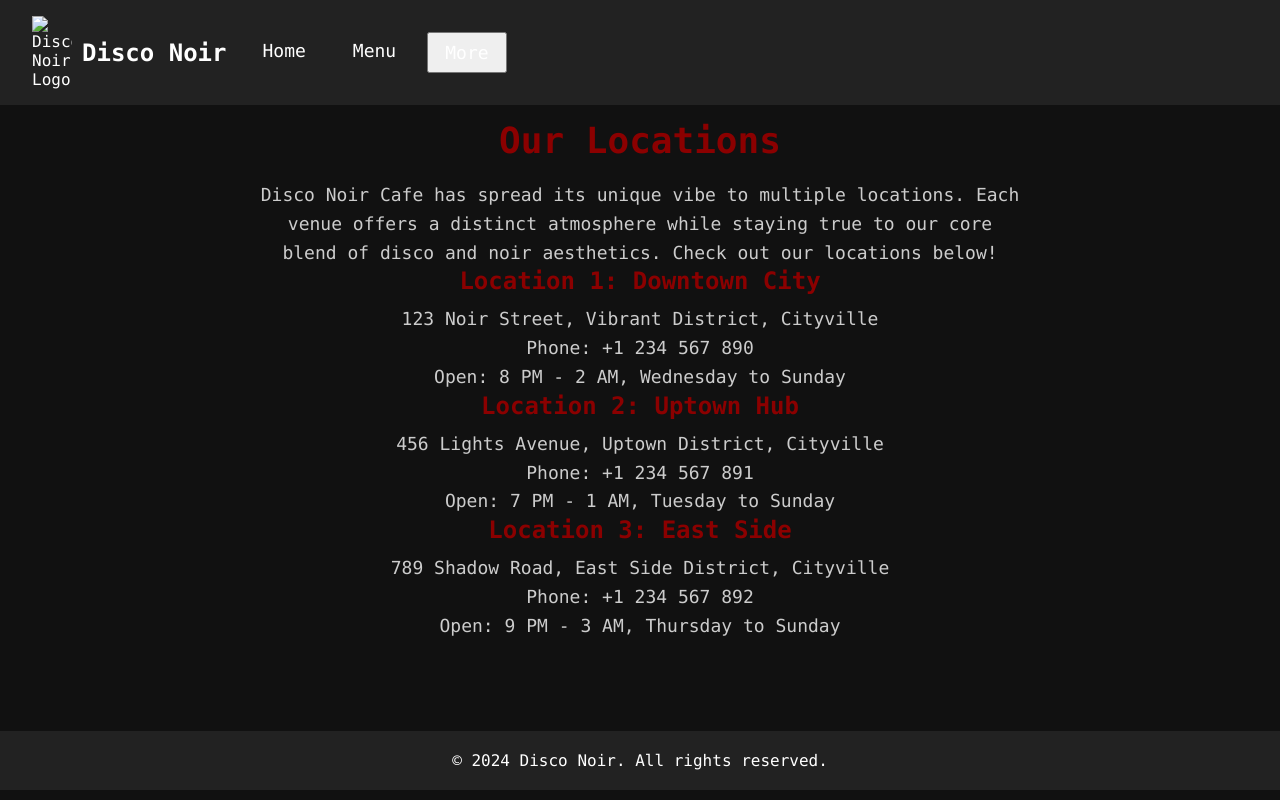
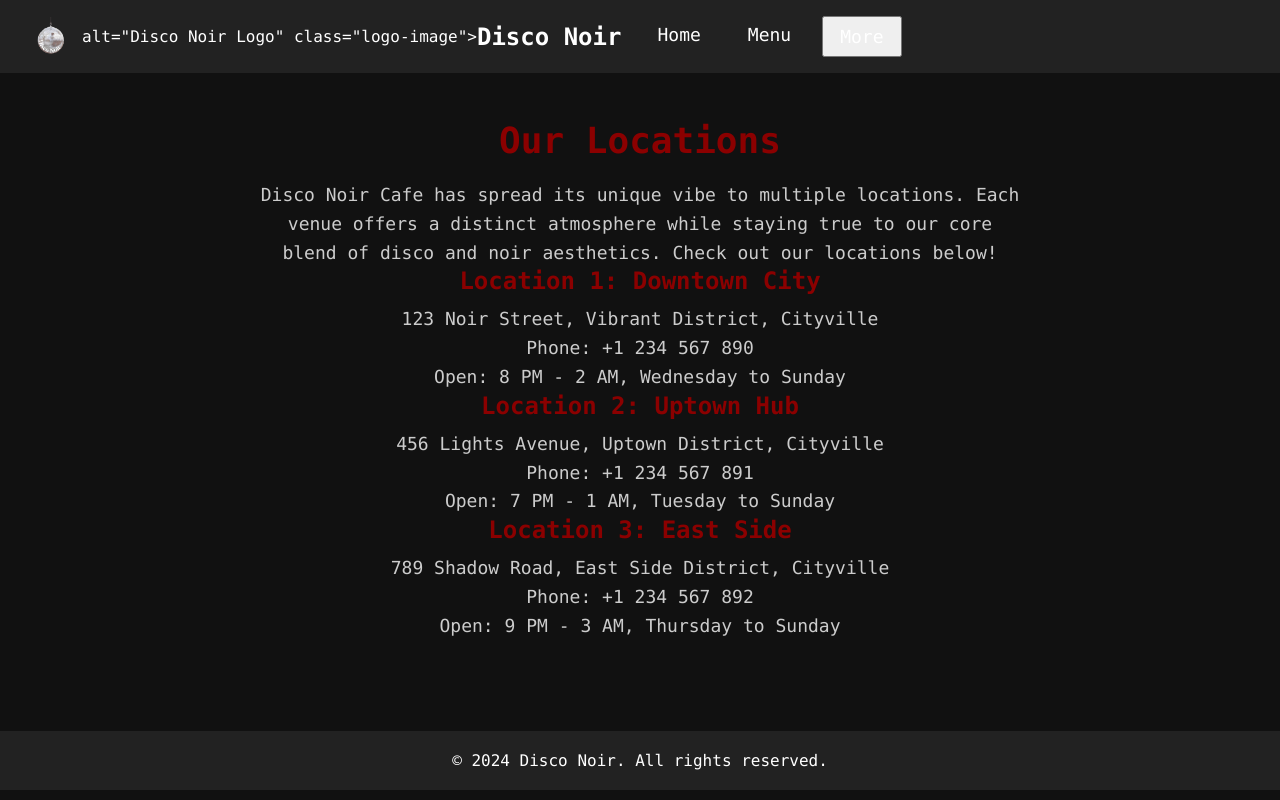
Before and after one commit to Calypso1945/Disco-Noir-Website, a plain HTML site: page Locations.html in a window 1280 px wide. Drawn offline with Linux system fonts and the light colour scheme.

Commit message:
Locations.html

```diff
--- a/Locations.html
+++ b/Locations.html
@@ -16,7 +16,7 @@
         <div class="nav-left">
             <!-- Logo -->
             <a href="index.html" class="logo-link">
-                <img src="ASSETS/Images/Logo_Transparent.png"
+                <img src="https://github.com/Calypso1945/Disco-Noir-Website/blob/main/Logo_Transparent.png?raw=true" alt="Disco Noir Logo" class="logo-image">
                      alt="Disco Noir Logo"
                      class="logo-image">
                 <span class="logo-text">Disco Noir</span>
```
